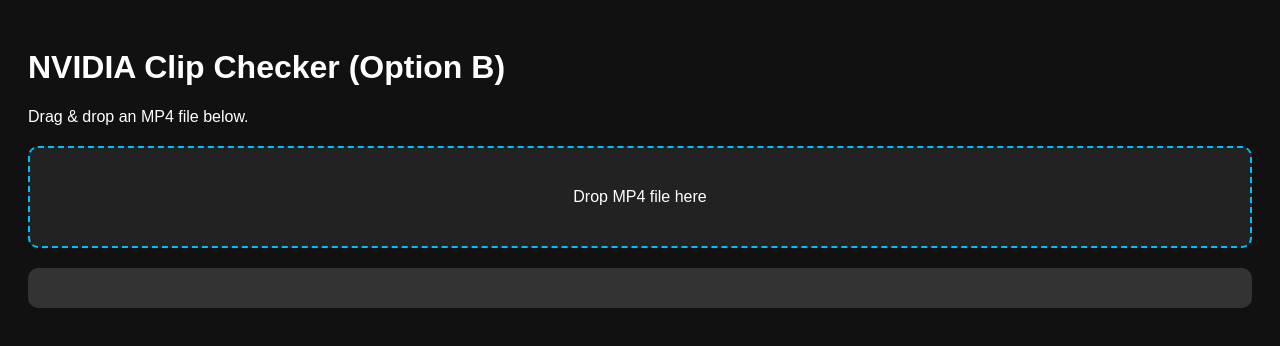
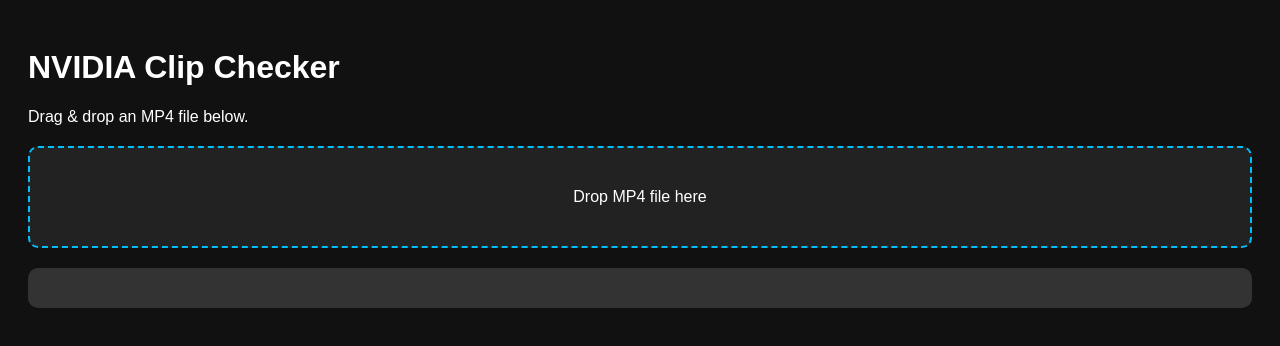
Before and after one commit to 25keysFS/clip-checker, a plain HTML site: page index.html in a window 1280 px wide. Drawn offline with Linux system fonts and the light colour scheme.

Commit message:
index.html

```diff
--- a/index.html
+++ b/index.html
@@ -16,7 +16,7 @@
 </head>
 <body>
 
-<h1>NVIDIA Clip Checker (Option B)</h1>
+<h1>NVIDIA Clip Checker</h1>
 <p>Drag & drop an MP4 file below.</p>
 
 <div id="dropzone">Drop MP4 file here</div>
```
